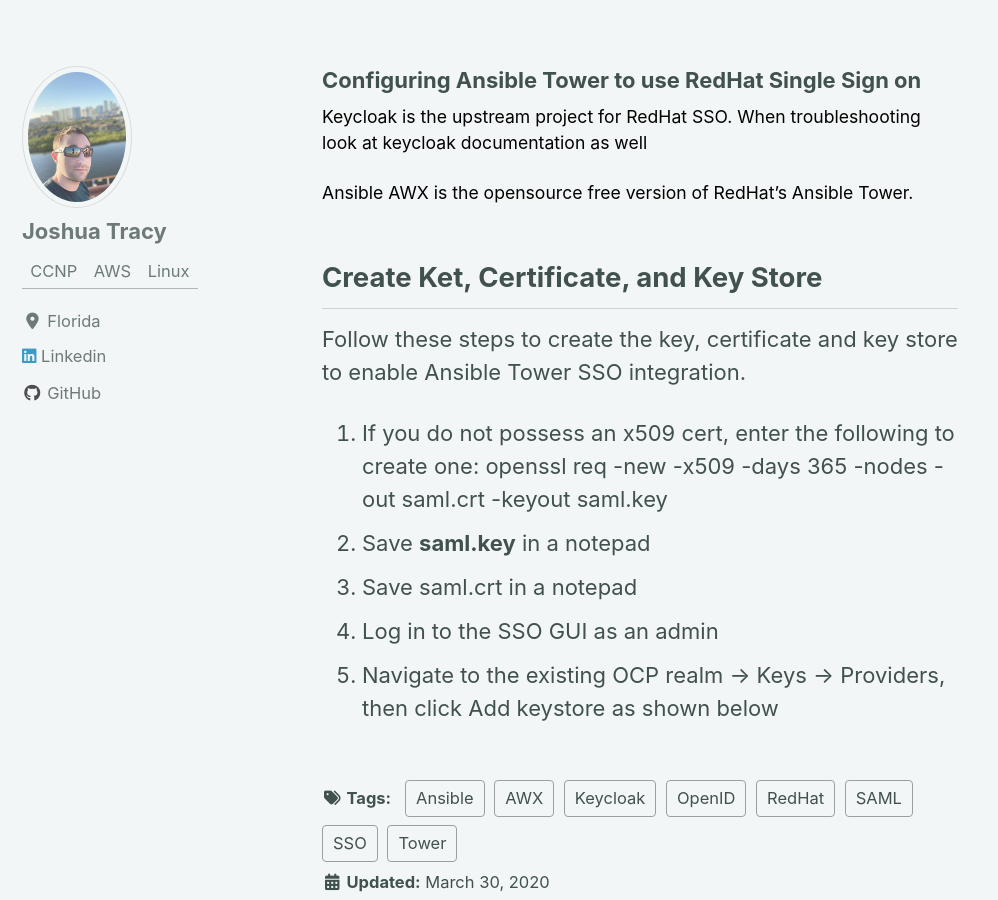
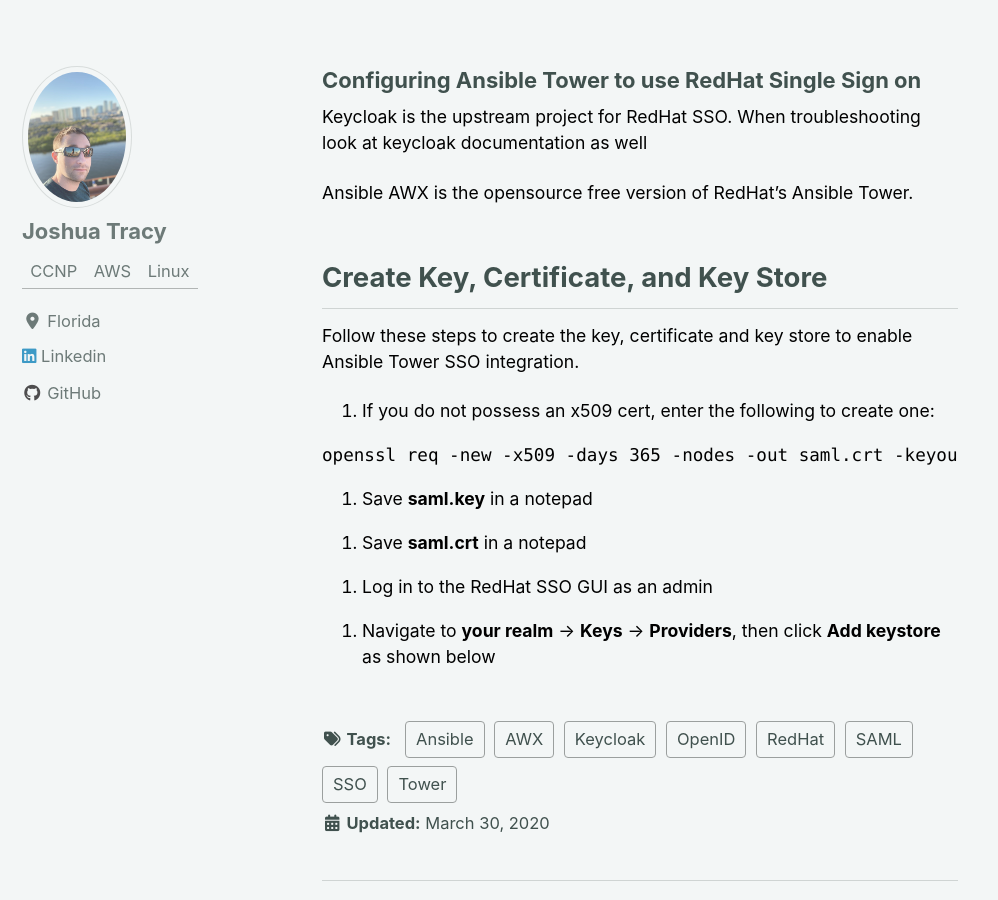
Before and after one commit to Josh-Tracy/Josh-Tracy.github.io, a Jekyll site: the page built from _posts/2020-03-30-Ansible_Tower_RedHatSSO.md, in a window 1280 px wide and 900 px high, scrolled down 523 px. Shown: the whole window, without its empty margins (0-998 px from the left). Built offline with Jekyll 4.4.1, drawn with Linux system fonts in a browser that asks for light colours; cached includes are drawn as plain includes; nearby versions of some CDN libraries.

Commit message:
creating page

```diff
--- a/_posts/2020-03-30-Ansible_Tower_RedHatSSO.md
+++ b/_posts/2020-03-30-Ansible_Tower_RedHatSSO.md
@@ -13,11 +13,18 @@
 Ansible AWX is the opensource free version of RedHat's Ansible Tower.
 {: style="color:black; font-size: 80%;"}
 
-## Create Ket, Certificate, and Key Store
+## Create Key, Certificate, and Key Store
 Follow these steps to create the key, certificate and key store to enable Ansible Tower SSO integration.
+{: style="color:black; font-size: 80%;"}
 1.	If you do not possess an x509 cert, enter the following to create one:
-openssl req -new -x509 -days 365 -nodes -out saml.crt -keyout saml.key
+{: style="color:black; font-size: 80%;"}
+<pre>openssl req -new -x509 -days 365 -nodes -out saml.crt -keyout saml.key</pre>
+{: style="color:black; font-size: 80%;"}
 2.	Save <b>saml.key</b> in a notepad
-3.	Save saml.crt in a notepad
-4.	Log in to the SSO GUI as an admin
-5.	Navigate to the existing OCP realm -> Keys -> Providers, then click Add keystore as shown below
+{: style="color:black; font-size: 80%;"}
+3.	Save <b>saml.crt</b> in a notepad
+{: style="color:black; font-size: 80%;"}
+4.	Log in to the RedHat SSO GUI as an admin
+{: style="color:black; font-size: 80%;"}
+5.	Navigate to <b>your realm</b> -> <b>Keys</b> -> <b>Providers</b>, then click <b>Add keystore</b> as shown below
+{: style="color:black; font-size: 80%;"}
```
